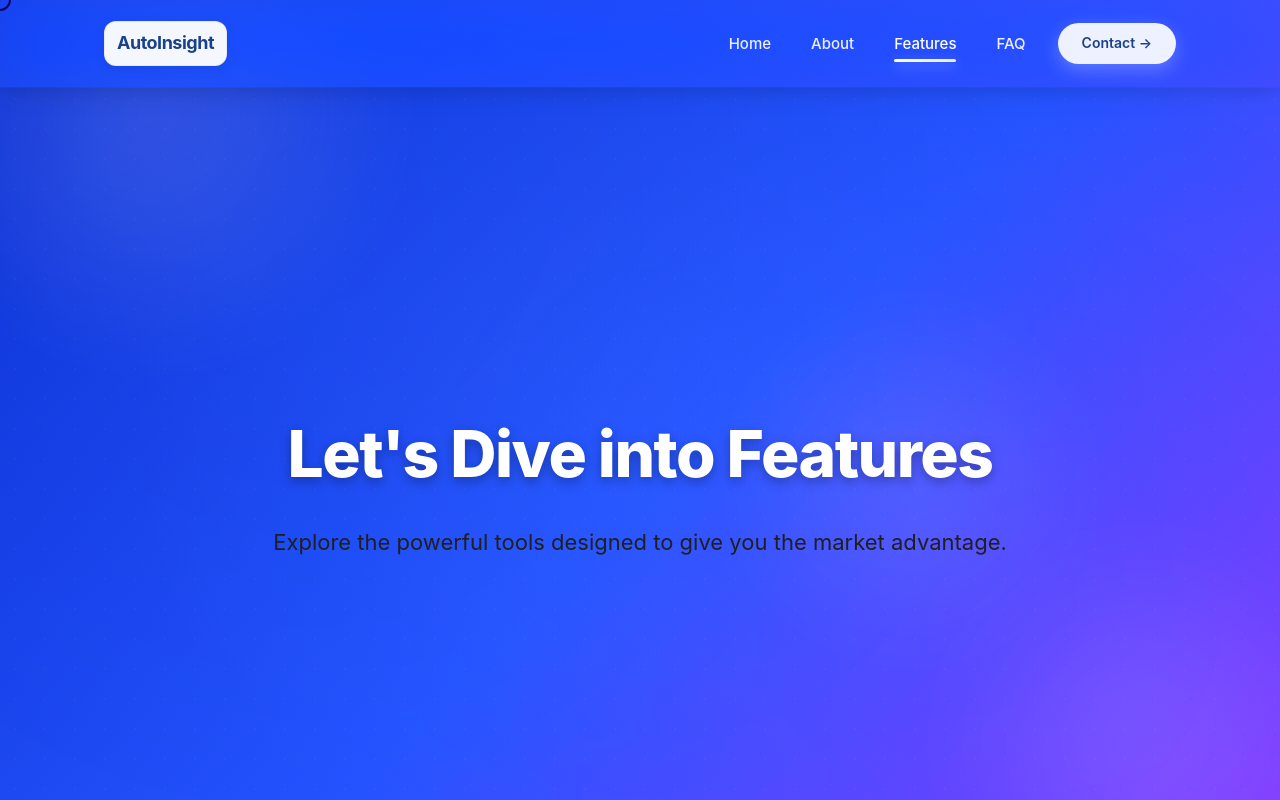
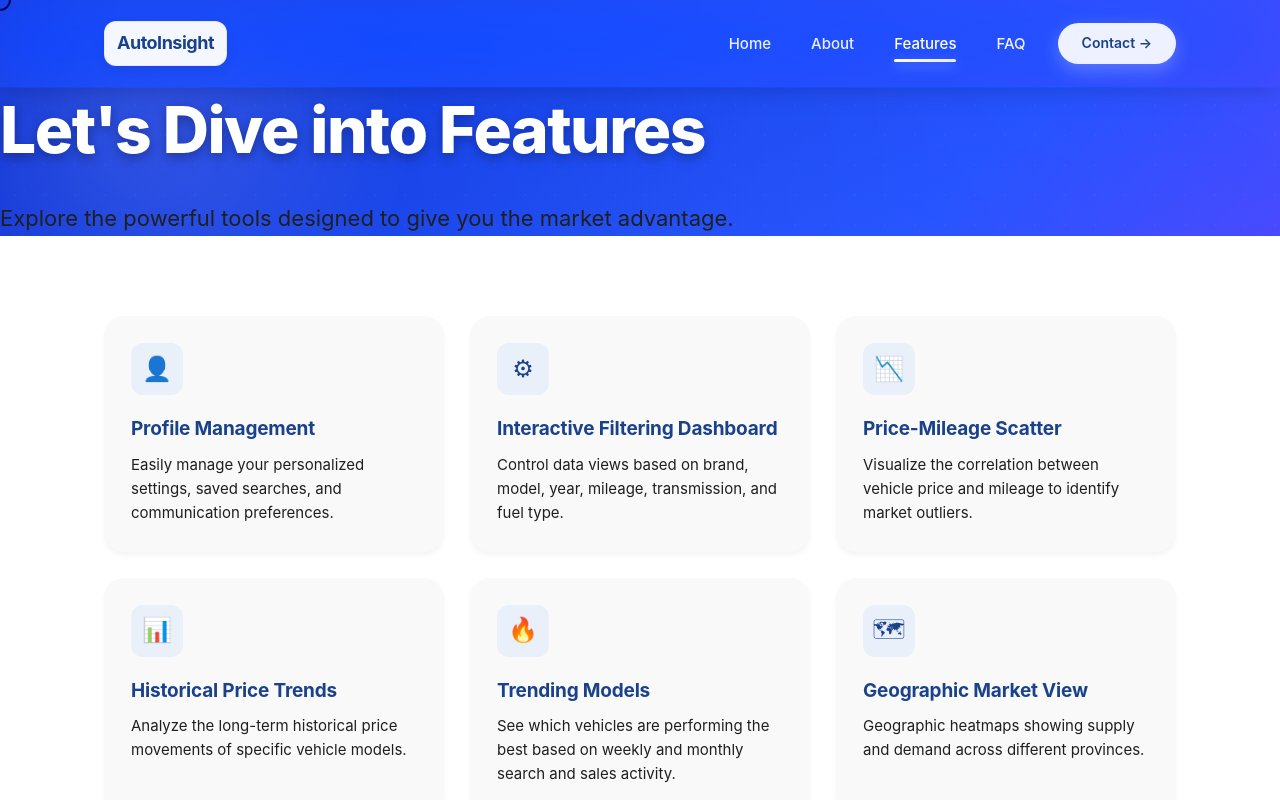
Before and after one commit to akila20040720/autoinsightcs70, a React (Vite) app in the folder cs70/: page /features in a window 1280 px wide. Shown: the top 800 px of the page. Built offline with nearby package versions, Linux system fonts and the light colour scheme.

Commit message:
Feature update

```diff
--- a/cs70/src/styles.css
+++ b/cs70/src/styles.css
@@ -1667,23 +1667,7 @@ html {
 /* ============== styles for features page ============== */
 
 /* --- SECTION 1: DARK HERO SECTION --- */
-.features-hero {
-  /* Dark Gradient Background */
-<<<<<<< HEAD
-  background: linear-gradient(135deg, #1A428A 0%, #1A428A 100%);
-=======
-  background: linear-gradient(135deg, #0f172a 0%, #1e1b4b 100%);
-
->>>>>>> 0b202d2637a9efe055df6022f4c97e60329bfe07
-  padding: 100px 24px;
-  height: 100vh;
-  display: flex;
-  justify-content: center;
-  align-items: center;
-  text-align: center;
-  position: relative;
-  overflow: hidden;
-}
+
 
 /* Optional: Add a subtle pattern overlay to the dark section */
 .features-hero::before {
```
